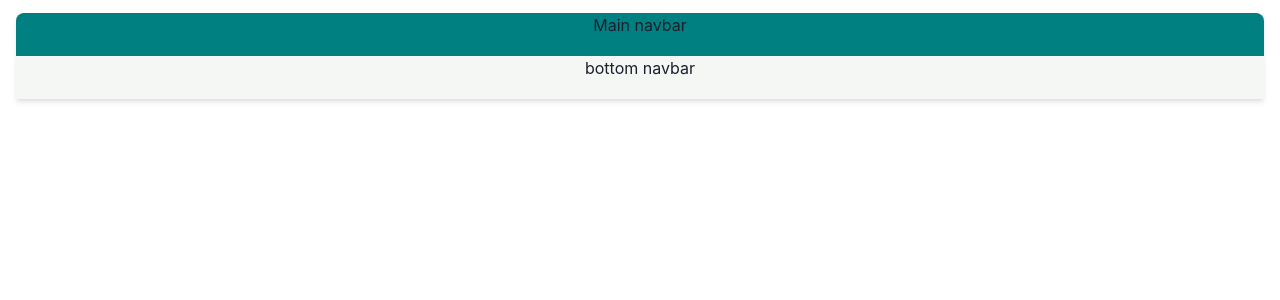
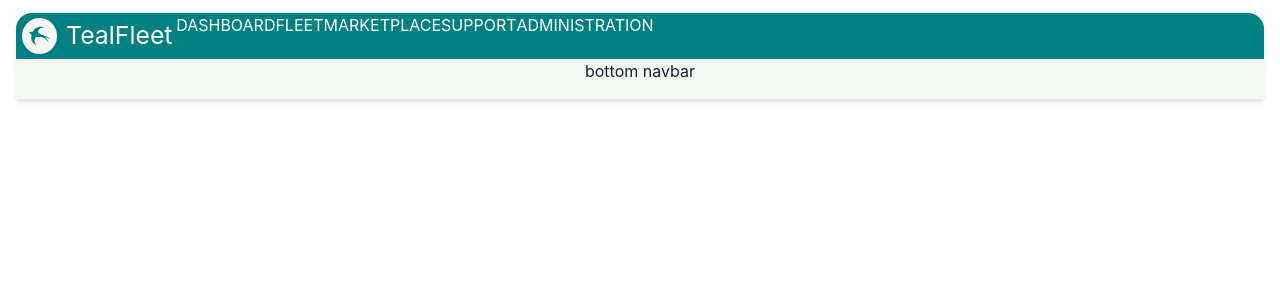
Before and after one commit to iakobj/TealFleetCode, a React (Vite) app in the folder frontend/tealfleet/: page / in a window 1280 px wide. Shown: the top 300 px of the page. Built offline with nearby package versions, Linux system fonts and the light colour scheme.

Commit message:
Second day commits

```diff
--- a/frontend/tealfleet/index.html
+++ b/frontend/tealfleet/index.html
@@ -2,7 +2,7 @@
 <html lang="en">
   <head>
     <meta charset="UTF-8" />
-    <link rel="icon" href="public/TealFleet-Teal.png" />
+    <link rel="icon" href="public/images/TealFleet-Teal.png" />
     <meta name="viewport" content="width=device-width, initial-scale=1.0" />
     <title>TealFleet</title>
   </head>
--- a/frontend/tealfleet/src/components/Header.jsx
+++ b/frontend/tealfleet/src/components/Header.jsx
@@ -7,6 +7,7 @@ import {
     Grid,
     GridItem,
     Text,
+    Box,
     Image,
     Flex,
     Spacer,
@@ -16,11 +17,15 @@ import {
     TabList
   } from '@chakra-ui/react';
 
+  // Navigation bar components
+import HeaderMainNav from './HeaderMainNav';
+import HeaderSubNav from './HeaderSubNav';
+
 function Header() {
 
     return (
         <Grid
-        height={{base: '5em', sm: '6em', md: '7em'}}
+        height={{base: '7em', sm: '7em', md: '7em'}}
         gridTemplateColumns= 'repeat(12, 1fr)'
         gridTemplateRows='repeat(2, 1fr)'>
 
@@ -32,11 +37,27 @@ import {
             bg='#008080'
             boxShadow='md'
             marginTop={{md: '0.8em'}}
-                borderRadius={{md: '0.5em 0.5em 0em 0em'}}>
+            borderRadius={{md: '1.0em 1.0em 0em 0em'}}>
+                <Flex>
+                    <Image
+                    src='public/images/TealFleet-White.png'
+                    alt='TealFleet Logo'
+                    boxSize={{base: '2.2em', sm: '2.2em', md: '2.2em'  }}
+                    margin={{base: '0.35em', sm: '0.35em', md: '0.35em'}}
+                    objectFit='cover'
+                    />
 
-                    <Text align={'center'}>
-                        Main navbar
+                        <Text
+                        color='white'
+                        fontSize='1.55em'
+                        marginTop={{base: '0.15em', sm: '0.15em', md: '0.15em'}}
+                        margin={{base: '0.15em', sm: '0.15em', md: '0.15em'}}
+                        >
+                            TealFleet
                         </Text>
+                    <HeaderMainNav/>
+                </Flex>
+
             </GridItem>
 
             <GridItem
@@ -48,12 +69,10 @@ import {
             boxShadow='md'
             marginBottom={{md: '0.8em'}}
             borderRadius={{md: '0em 0em 0em 0em'}}>
-
                 <Text align={'center'}>
                     bottom navbar
                 </Text>
             </GridItem>
-
         </Grid>
     )
   }
--- /dev/null
+++ b/frontend/tealfleet/src/components/HeaderMainNav.jsx
@@ -0,0 +1,53 @@
+// React components
+import * as React from 'react';
+
+// Chakra-UI components
+import {
+    Flex,
+    Text
+
+  } from '@chakra-ui/react';
+
+let mainNavItems = {
+    NavItems: {
+        main_nav_item_1: {
+            nav_item_id: 1,
+            nav_item: 'DASHBOARD'
+        },
+        main_nav_item_2: {
+            nav_item_id: 2,
+            nav_item: 'FLEET'
+        },
+        main_nav_item_3: {
+            nav_item_id: 3,
+            nav_item: 'MARKETPLACE'
+        },
+        main_nav_item_4: {
+            nav_item_id: 4,
+            nav_item: 'SUPPORT'
+        },
+        main_nav_item_5: {
+            nav_item_id: 5,
+            nav_item: 'ADMINISTRATION'
+        }
+    }
+};
+
+const navItems = mainNavItems.NavItems;
+
+
+  function HeaderMainNav() {
+
+    return (
+        <Flex>
+            {Object.keys(navItems).map(key => (
+                <Text key={navItems[key].nav_item_id}
+                color='white'>
+                    {navItems[key].nav_item}
+                </Text>
+            ))}
+        </Flex>
+    )
+  }
+
+  export default HeaderMainNav;
--- /dev/null
+++ b/frontend/tealfleet/src/components/HeaderSubNav.jsx
@@ -0,0 +1,20 @@
+// React components
+import * as React from 'react';
+
+
+// Chakra-UI components
+import {
+    Text,
+    Box
+  } from '@chakra-ui/react';
+
+  function Sample() {
+
+    return (
+        <Box>
+            <Text>Sample Text Sample Text Sample Text Sample Text Sample Text Sample Text</Text>
+        </Box>
+    )
+  }
+
+  export default Sample;
```
Also changed, not shown: frontend/tealfleet/src/components/ComponentTemplate.jsx (added, +20 -0 lines), frontend/tealfleet/public/images/TealFleet-Teal.png (renamed from frontend/tealfleet/public/TealFleet-Teal.png), frontend/tealfleet/public/images/TealFleet-White.png (added). Lines whose indentation alone changed are shown as unchanged.
